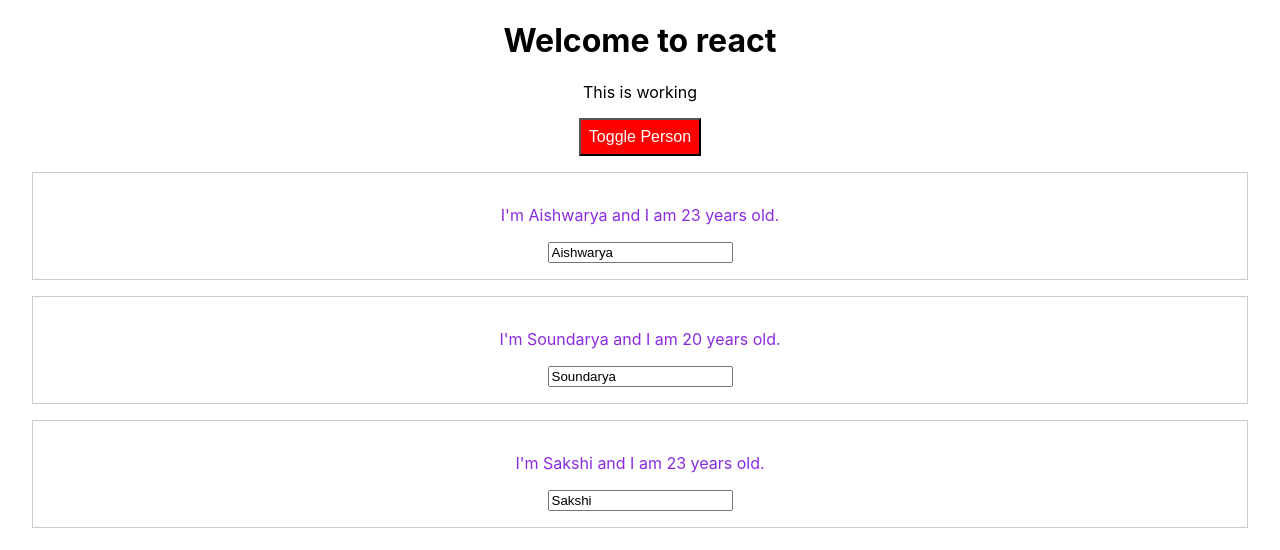
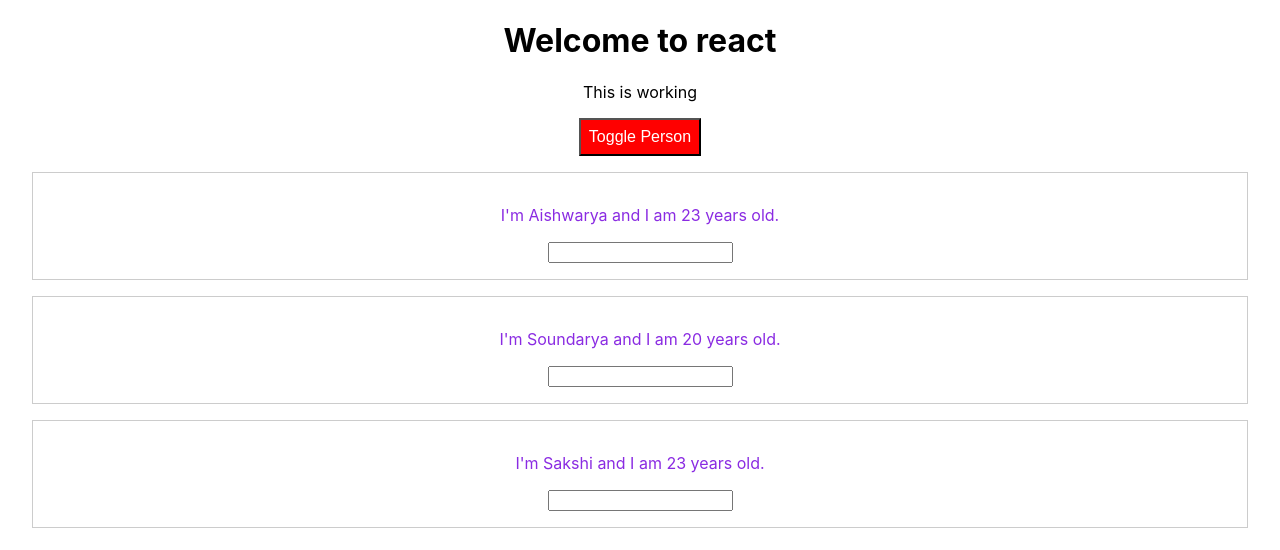
Before and after one commit to aishwaryasurwase/react-assignments, a React (Create React App) app: page / in a window 1280 px wide. Both pictures are taken after a click on the button "Toggle Person". Shown: the top 550 px of the page. Built offline with nearby package versions, Linux system fonts and the light colour scheme.

Commit message:
Initial commit

```diff
--- a/src/Person/Person.js
+++ /dev/null
@@ -1,10 +0,0 @@
-import './Person.css'
-const person = (props) => {
-    return (
-        <div className="person">
-            <p onClick={props.deletePerson}>I'm {props.name} and I am {props.age} years old.</p>
-            <input type="text" onChange={props.changed} value={props.name} />
-        </div>)
-}
-
-export default person;
--- /dev/null
+++ b/src/components/Persons/Person/Person.js
@@ -0,0 +1,10 @@
+import './Person.css'
+const person = (props) => {
+    return (
+        <div className="person">
+            <p onClick={props.clicked}>I'm {props.name} and I am {props.age} years old.</p>
+            <input type="text" onChange={props.changed} />
+        </div>)
+}
+
+export default person;
--- /dev/null
+++ b/src/components/Persons/Persons.js
@@ -0,0 +1,9 @@
+import Person from './Person/Person';
+const persons = (props) => props.persons.map((person) => {
+    return <Person name={person.name} age={person.age} key={person.id}
+        clicked={() => props.clicked(person.id)}
+        changed={(event) => props.changed(event, person.id)}
+    />
+})
+
+export default persons;
--- a/src/App.js
+++ b/src/containers/App.js
@@ -1,7 +1,7 @@
 
 import './App.css';
 import React, { Component } from 'react'
-import Person from './Person/Person'
+import Persons from '../components/Persons/Persons'
 class App extends Component {
 
   state = {
@@ -26,6 +26,15 @@ class App extends Component {
     this.setState({ persons: updatedPersons })
   }
 
+  changePersonName = (event, id) => {
+    const personIndex = this.state.persons.findIndex((person) => person.id === id);
+    console.log(personIndex);
+
+    const persons = [...this.state.persons];
+    persons[personIndex].name = event.target.value;
+
+    this.setState({ persons: persons })
+  }
   render() {
     const buttonStyle = {
       backgroundColor: "green",
@@ -37,12 +46,8 @@ class App extends Component {
     let persons = null;
     if (this.state.showPerson) {
       persons = (
-        <div> {
-          this.state.persons.map((person) => {
-            return <Person name={person.name} age={person.age} key={person.id}
-              deletePerson={() => this.deletePerson(person.id)} />
-          })
-        }
+        <div>
+          <Persons persons={this.state.persons} clicked={this.deletePerson} changed={this.changePersonName}></Persons>
         </div>
       )
       buttonStyle.backgroundColor = 'red'
--- a/src/index.js
+++ b/src/index.js
@@ -1,12 +1,12 @@
 import React from 'react';
 import ReactDOM from 'react-dom';
 import './index.css';
-import App from './App';
+import App from './containers/App';
 import reportWebVitals from './reportWebVitals';
 
 ReactDOM.render(
   // <React.StrictMode>
-    <App />,
+  <App />,
   // </React.StrictMode>,
   document.getElementById('root')
 );
```
Also changed, not shown: src/components/Persons/Person/Person.css (renamed from src/Person/Person.css), src/containers/App.css (renamed from src/App.css), 1 other file (tests, documents, lock files or other folders).
